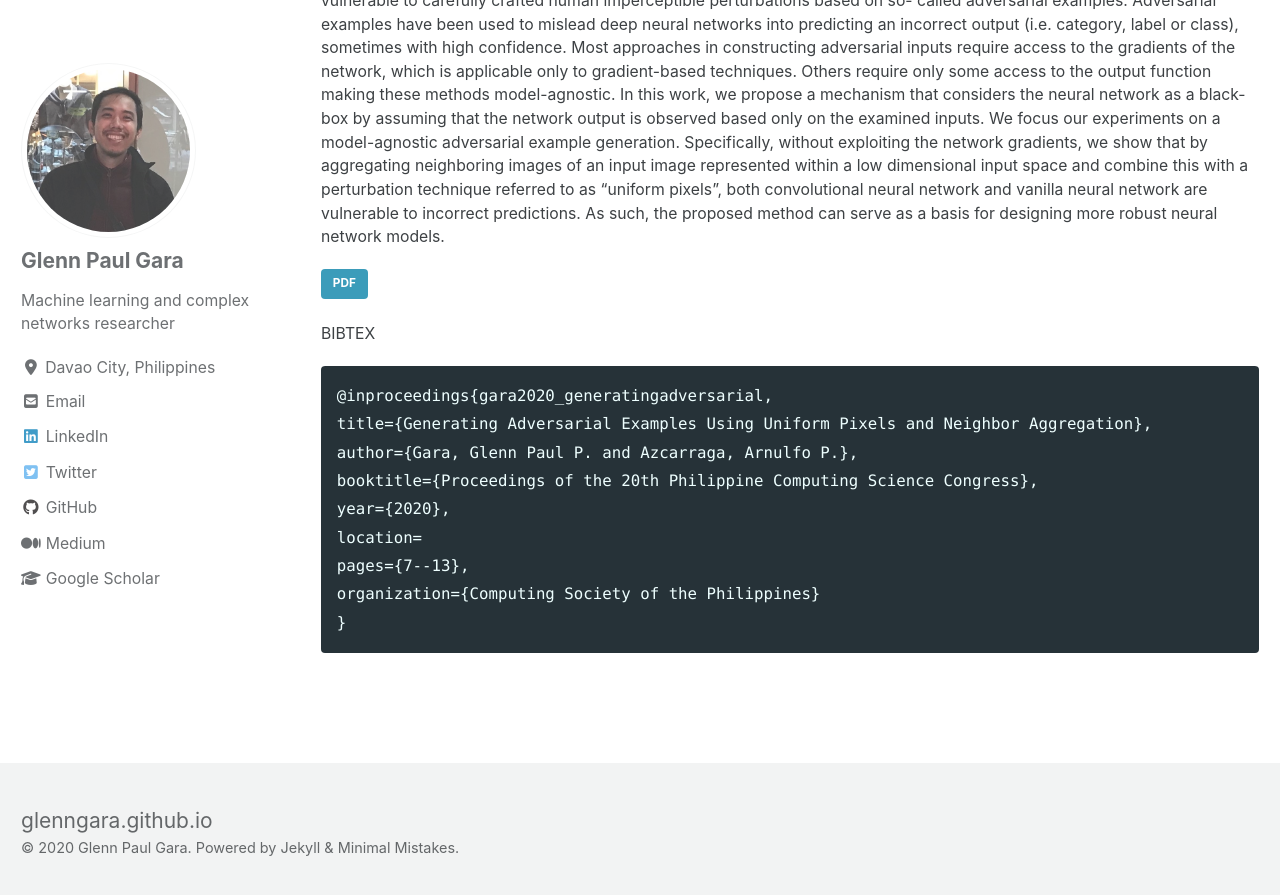
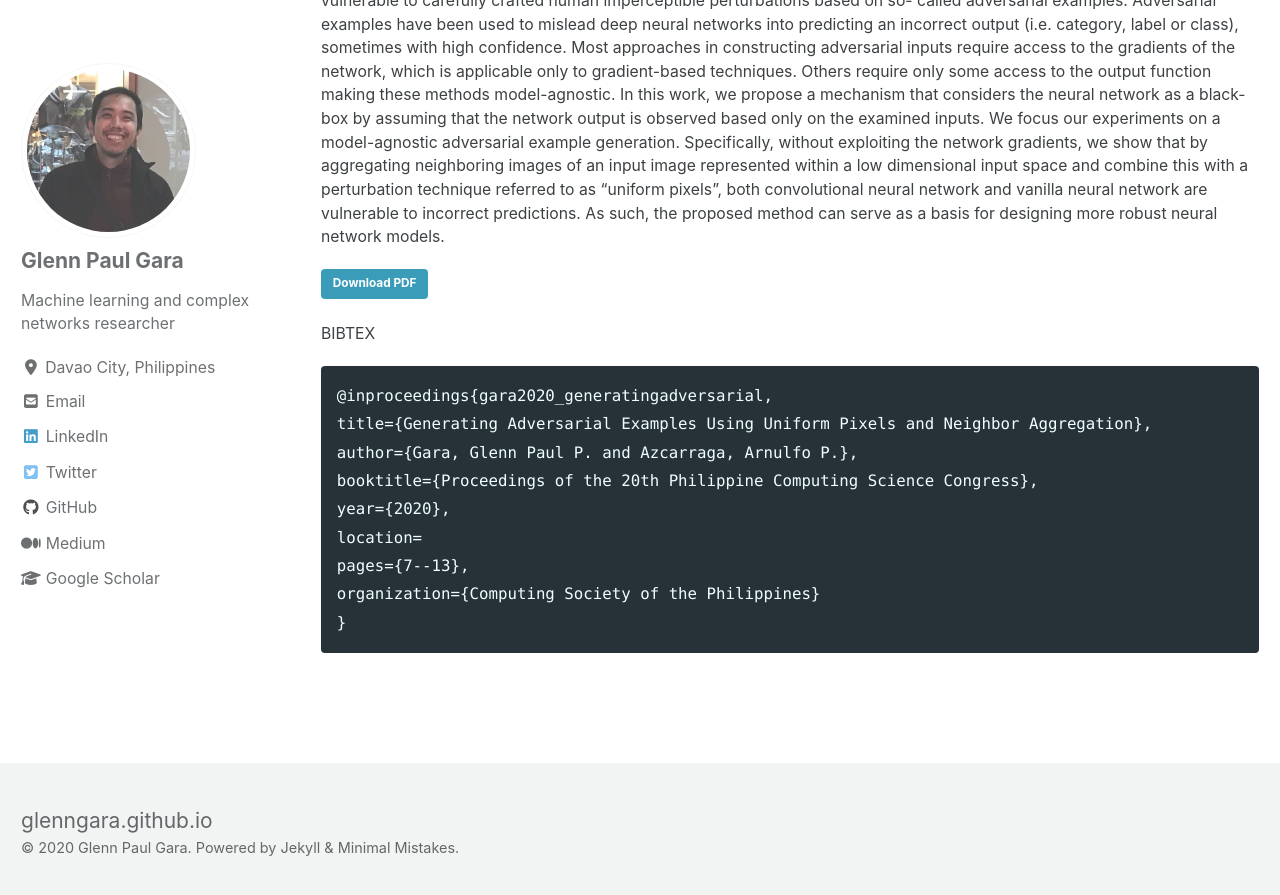
Before and after one commit to glenngara/glenngara.github.io, a Jekyll site: the page built from _pages/publications/generating-adversarial-examples.md, in a window 1280 px wide and 900 px high, scrolled down 838 px. Shown: the top 895 px of the window. Built offline with Jekyll 4.4.1, drawn with Linux system fonts in a browser that asks for light colours; cached includes are drawn as plain includes; nearby versions of some CDN libraries.

Commit message:
Edited content

````diff
--- a/_pages/publications/generating-adversarial-examples.md
+++ b/_pages/publications/generating-adversarial-examples.md
@@ -15,7 +15,7 @@ Glenn Paul P. Gara & Arnulfo P. Azcarraga
 ABSTRACT
 Deep neural networks have gained popularity due to its exceptional performance on several challenging tasks such as image classification, object detection, semantic segmentation, and image generation. Unfortunately, these networks are highly vulnerable to carefully crafted human imperceptible perturbations based on so- called adversarial examples. Adversarial examples have been used to mislead deep neural networks into predicting an incorrect output (i.e. category, label or class), sometimes with high confidence. Most approaches in constructing adversarial inputs require access to the gradients of the network, which is applicable only to gradient-based techniques. Others require only some access to the output function making these methods model-agnostic. In this work, we propose a mechanism that considers the neural network as a black-box by assuming that the network output is observed based only on the examined inputs. We focus our experiments on a model-agnostic adversarial example generation. Specifically, without exploiting the network gradients, we show that by aggregating neighboring images of an input image represented within a low dimensional input space and combine this with a perturbation technique referred to as "uniform pixels", both convolutional neural network and vanilla neural network are vulnerable to incorrect predictions. As such, the proposed method can serve as a basis for designing more robust neural network models.
 
-<a href="/assets/files/publications/generating-adversarial-examples/gara2020_generatingadversarial.pdf" class="btn btn--info">PDF</a>
+<a href="/assets/files/publications/generating-adversarial-examples/gara2020_generatingadversarial.pdf" class="btn btn--info">Download PDF</a>
 
 BIBTEX
 ```
````
